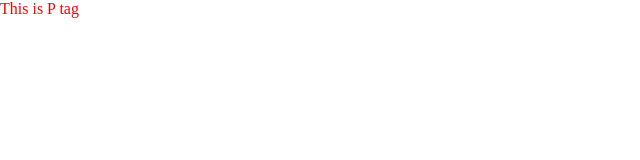
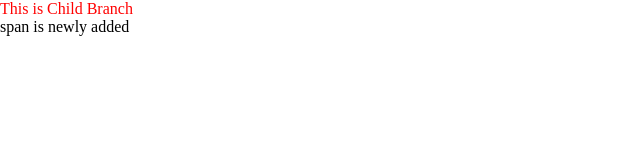
Before and after one commit to vijay2579/aurelia-batch-1, a plain HTML site: page index.html in a window 1280 px wide. Shown: the whole page, without its empty margins (0-640 px from the left). Drawn offline with nearby package versions, Linux system fonts and the light colour scheme; files that its build step writes are made by us from their sources.

Commit message:
Child Branch

```diff
--- a/index.html
+++ b/index.html
@@ -5,7 +5,8 @@
   </head>
   <body>
     <div class="container">
-      <p>This is P tag</p>
+      <p>This is Child Branch</p>
+      <span>span is newly added</span>
     </div>
   </body>
 </html>
```
